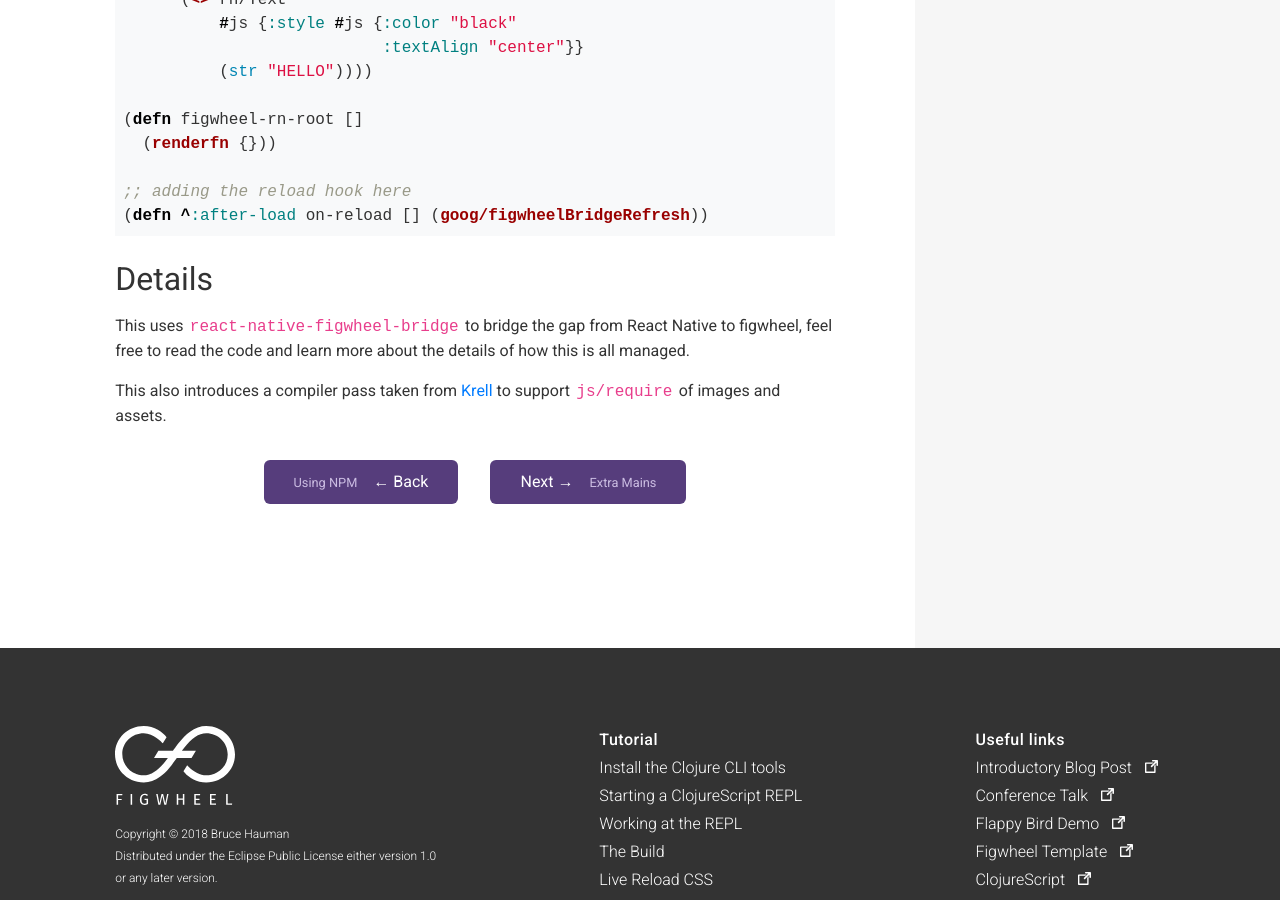
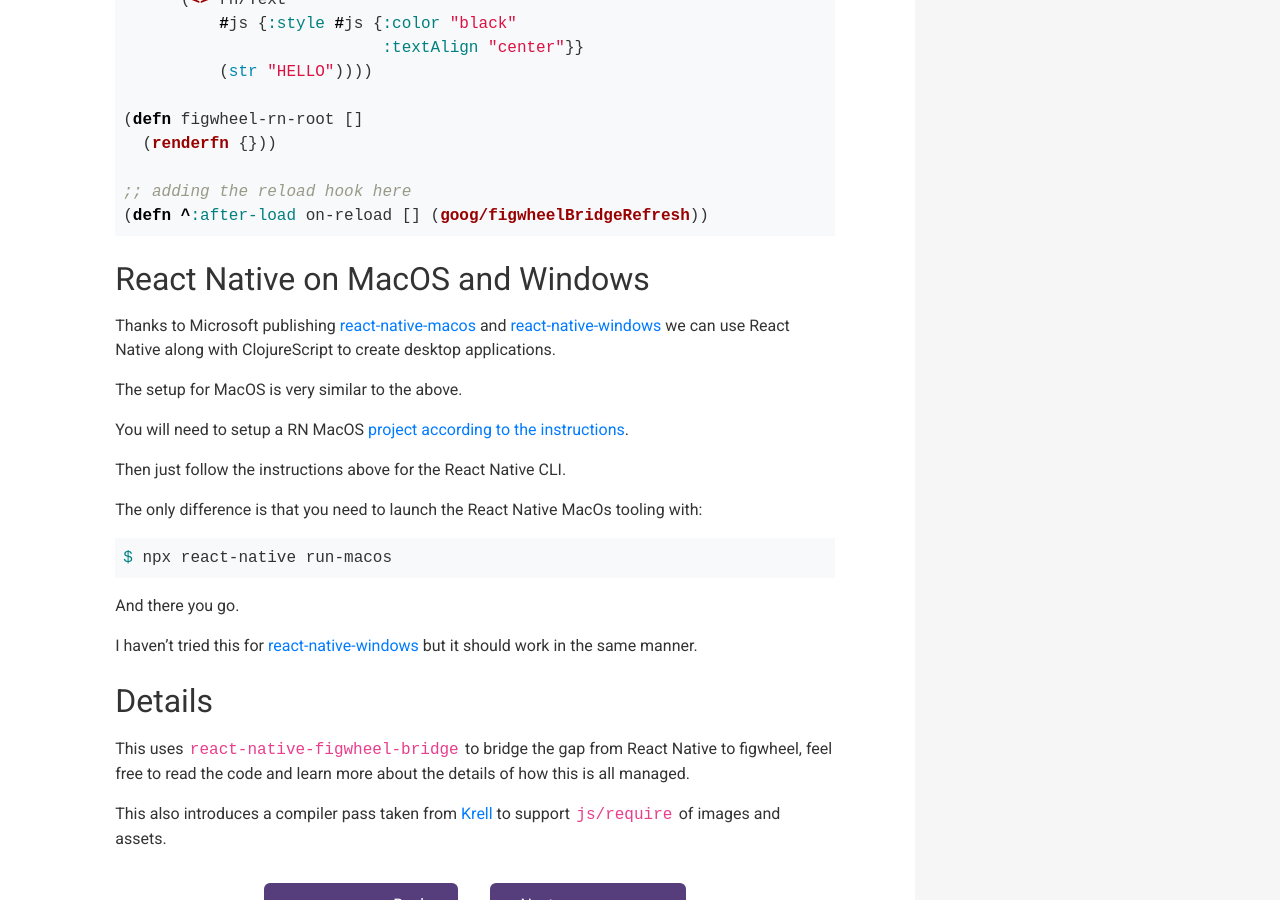
Before and after one commit to bhauman/figwheel-main, a Jekyll site: the page built from docs/docs/react-native.md, in a window 1280 px wide and 900 px high, scrolled down 4561 px. Built offline with Jekyll 4.4.1, drawn with Linux system fonts in a browser that asks for light colours; some of the changed text lies outside the part shown.

Commit message:
final clean up of react-native support

````diff
--- a/docs/docs/react-native.md
+++ b/docs/docs/react-native.md
@@ -8,9 +8,9 @@
 # React Native
 
 <div class="lead-in">React Native let's you build cross platform
-mobile applications using good old React. Figwheel now makes setting
-up a [React Native](https://reactnative.dev) and ClojureScript a
-breeze.</div>
+mobile and desktop Native applications using good old React. Figwheel
+now makes setting up a [React Native](https://reactnative.dev) and
+ClojureScript a breeze.</div>
 
 ## Creating a React Native project
 
@@ -233,6 +233,34 @@
 (defn ^:after-load on-reload [] (goog/figwheelBridgeRefresh))
 ```
 
+## React Native on MacOS and Windows
+
+Thanks to Microsoft publishing
+[react-native-macos](https://github.com/Microsoft/react-native-macos)
+and
+[react-native-windows](https://github.com/Microsoft/react-native-windows)
+we can use React Native along with ClojureScript to create desktop
+applications.
+
+The setup for MacOS is very similar to the above.
+
+You will need to setup a RN MacOS [project according to the
+instructions](https://microsoft.github.io/react-native-windows/docs/rnm-getting-started).
+
+Then just follow the instructions above for the React Native CLI.
+
+The only difference is that you need to launch the React Native MacOs tooling  with:
+
+```shell
+$ npx react-native run-macos
+```
+
+And there you go.
+
+I haven't tried this for
+[react-native-windows](https://github.com/Microsoft/react-native-windows)
+but it should work in the same manner.
+
 ## Details
 
 This uses
````
Also changed, not shown: 9 other files.
